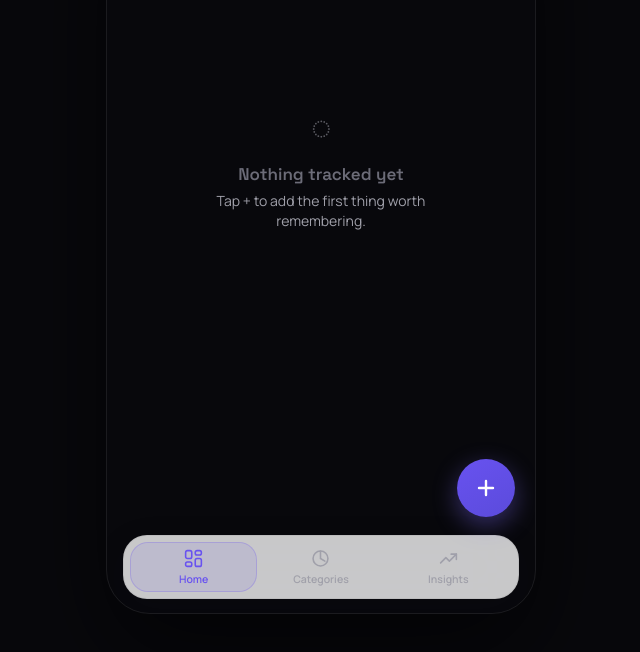
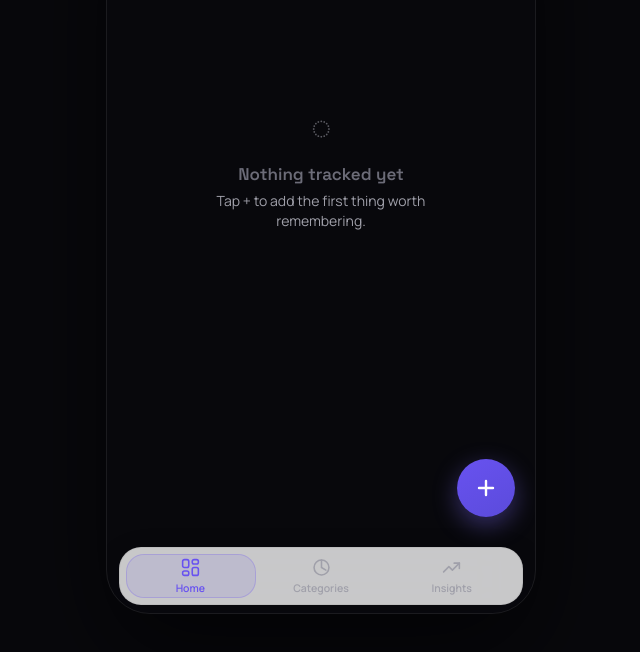
Before and after one commit to yassercise/loop-app, a plain HTML site: page index.html in a window 1280 px wide. Shown: the part 162-814 px from the top of the page, without its empty margins (319-959 px from the left). Drawn offline with Linux system fonts and the light colour scheme; no server answers.

Commit message:
Add files via upload

```diff
--- a/style.css
+++ b/style.css
@@ -52,7 +52,7 @@
 .cat-orange { --cat: #E4680A; --cat-soft: rgba(228,104,10,0.10); }
 
 * { box-sizing: border-box; -webkit-tap-highlight-color: transparent; }
-html, body { height: 100%; }
+html, body { height: 100%; height: 100dvh; }
 body{
   margin:0;
   background: var(--bg);
@@ -77,7 +77,6 @@ input{ font-family: inherit; }
 #app{
   position: fixed; inset:0;
   display:flex; flex-direction:column;
-  height:100%;
 }
 
 /* ---- Top bar ---- */
@@ -274,8 +273,9 @@ input{ font-family: inherit; }
    TAB BAR — liquid glass
 ============================================================ */
 .tabbar{
-  position:fixed; left:16px; right:16px; bottom: calc(14px + var(--safe-bottom));
-  height:64px; border-radius:24px;
+  position:fixed; left:12px; right:12px; bottom: 0;
+  margin-bottom: max(8px, var(--safe-bottom));
+  height:58px; border-radius:22px;
   display:flex; align-items:center;
   background: rgba(255,255,255,0.78);
   backdrop-filter: blur(28px) saturate(180%);
@@ -283,7 +283,7 @@ input{ font-family: inherit; }
   border:1px solid rgba(0,0,0,0.06);
   box-shadow: 0 10px 32px rgba(16,16,30,0.14);
   z-index:30;
-  padding:6px;
+  padding:5px;
 }
 .tabbar-indicator{
   position:absolute; top:6px; bottom:6px; left:6px;
```
